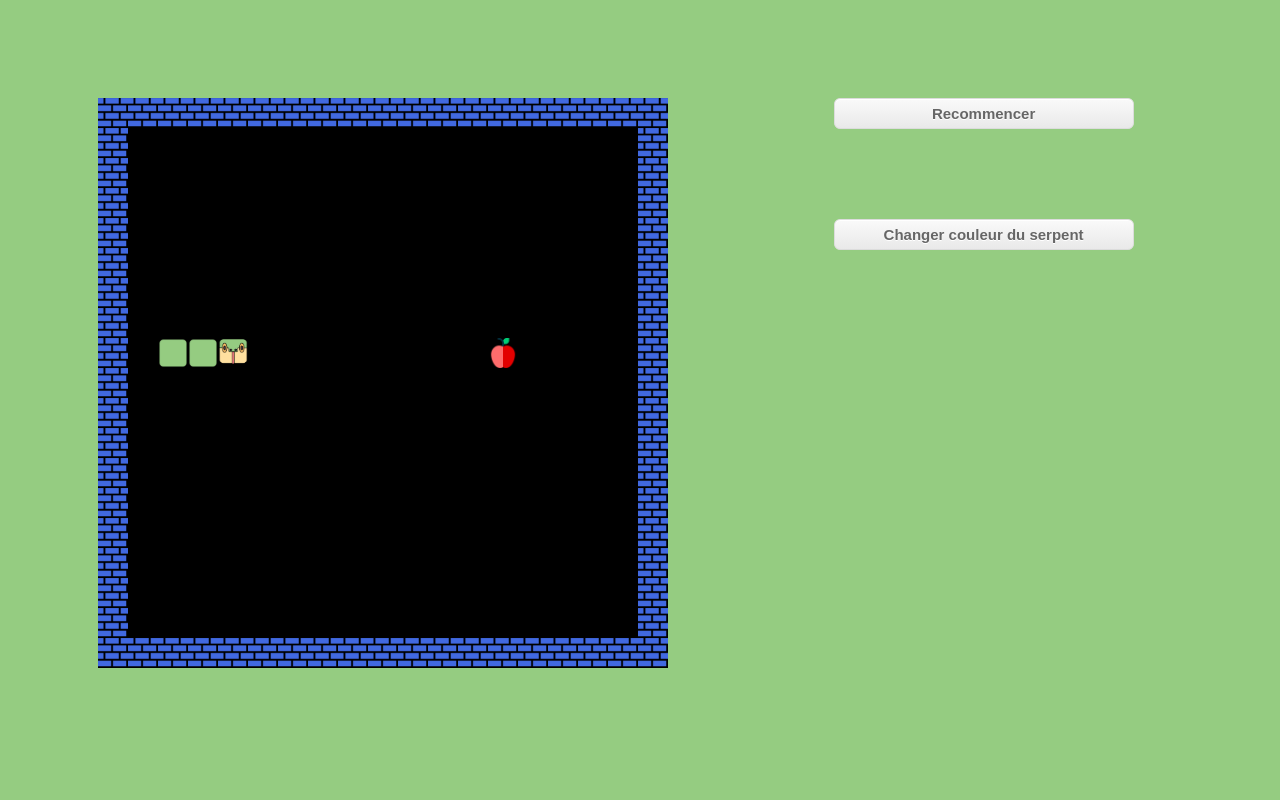
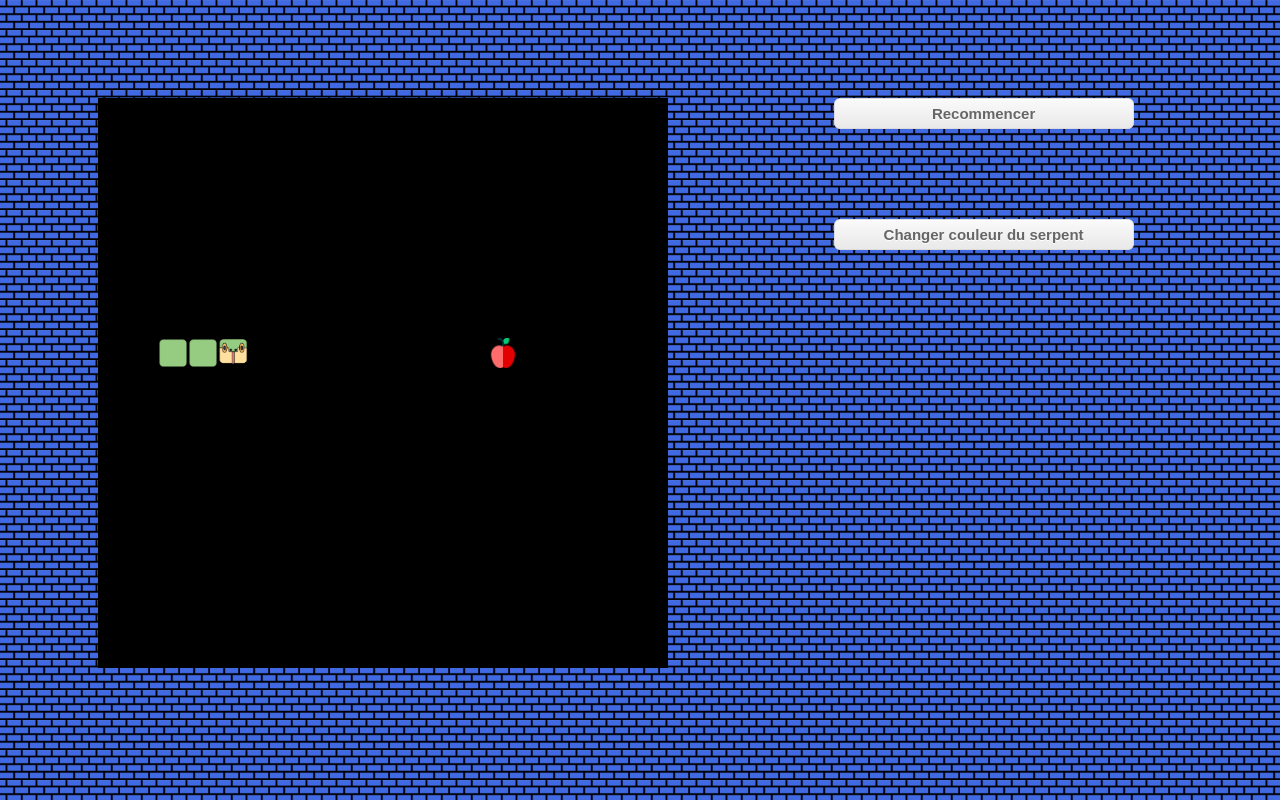
Before and after one commit to BastLast/snake, a plain HTML site: page Application.html in a window 1280 px wide. Drawn offline with Linux system fonts and the light colour scheme.

Commit message:
changement fond

```diff
--- a/style.css
+++ b/style.css
@@ -39,9 +39,10 @@
 
 
 body {
-  background-color: #95CC81;
+  background-image: url("ressources/wall.png");
+  background-size: 30px;
+  overflow: hidden;
 }
 
 #canvas {
-  background-color: #95CC81;
 }
```
